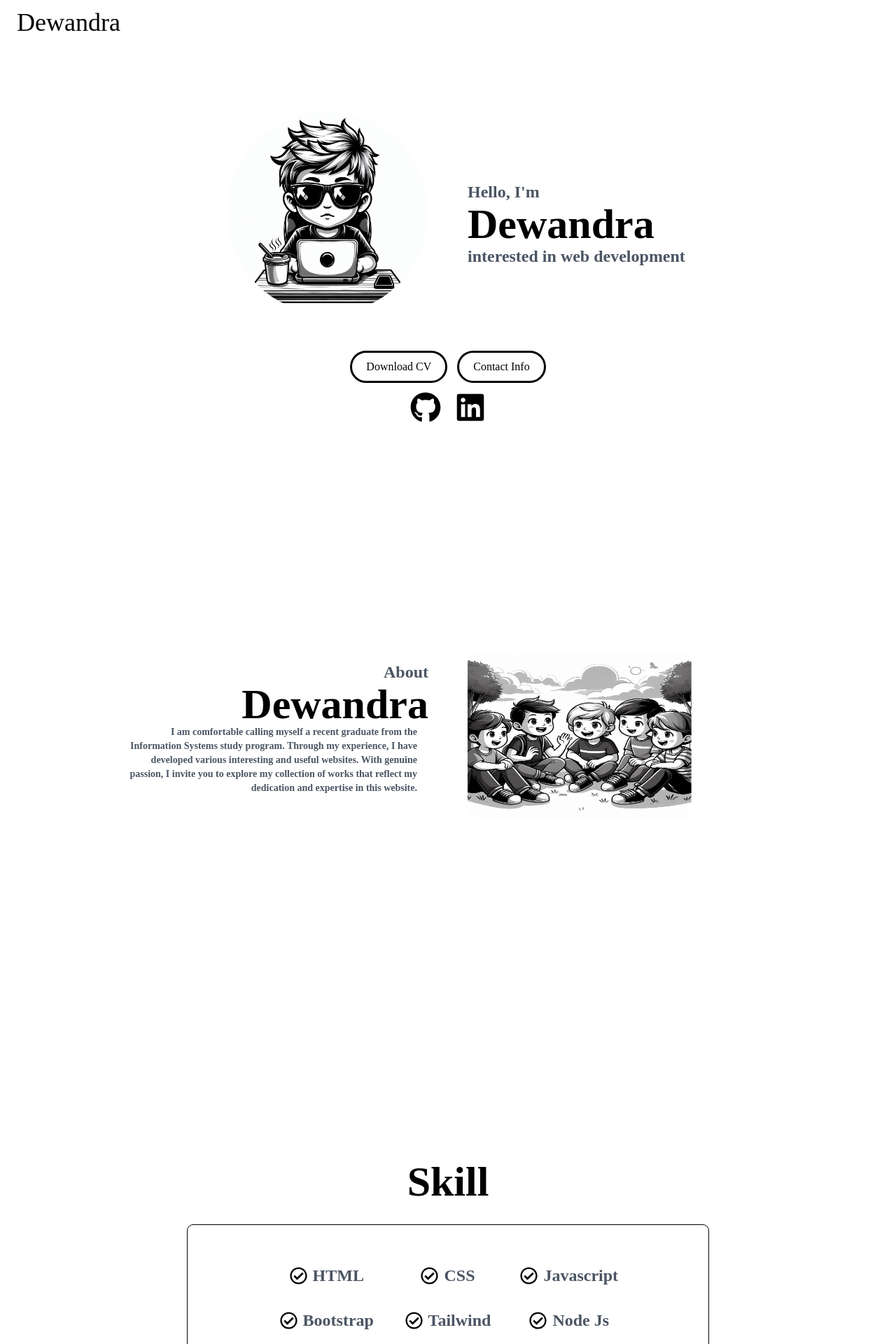
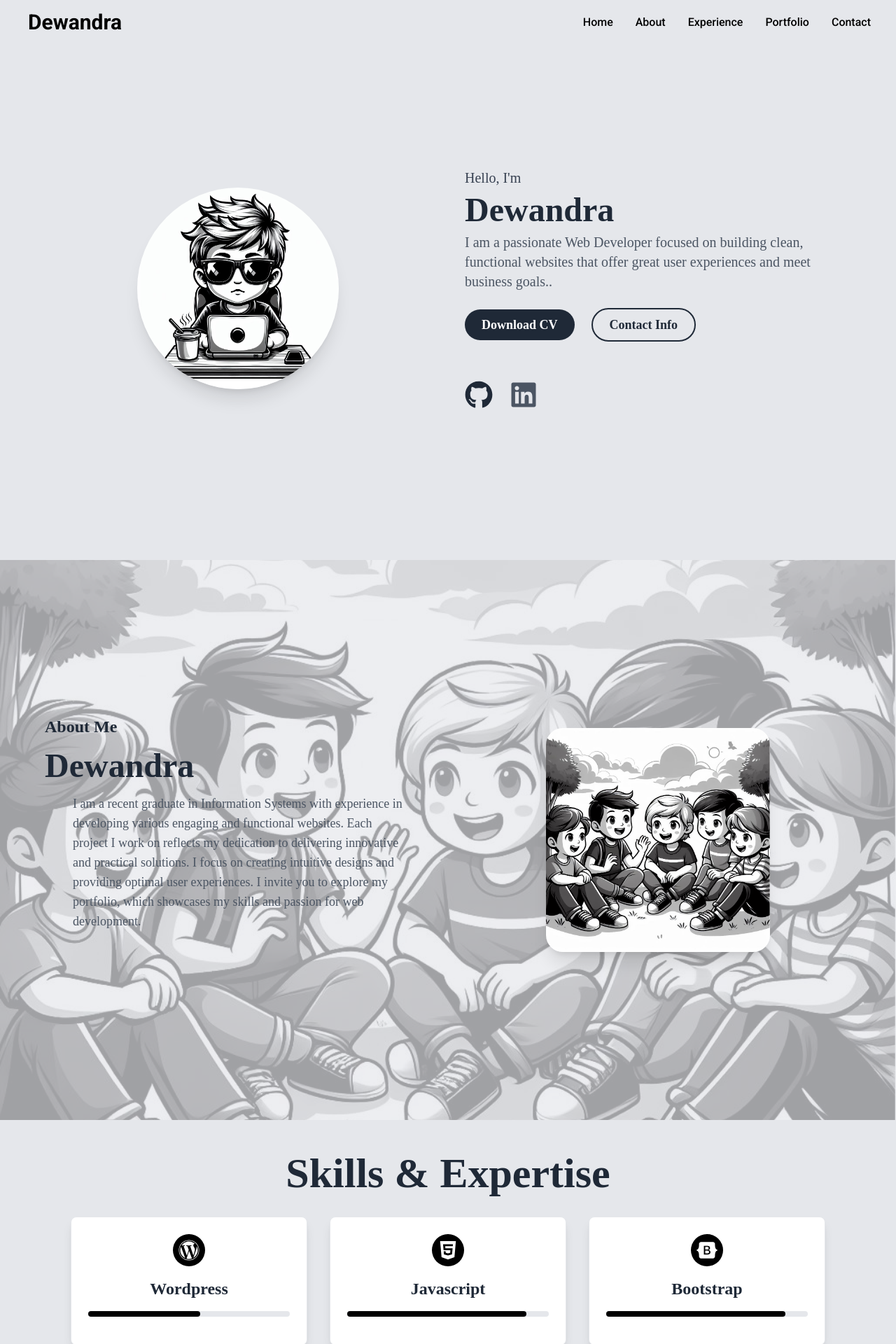
Before and after one commit to dewandra/webprobadi, a React (Vite) app: page / in a window 1280 px wide. Shown: the top 1920 px of the page at 70% size. Built offline with nearby package versions, Linux system fonts and the light colour scheme; a web font is replaced by a local one.

Commit message:
refreshing

```diff
--- a/src/App.css
+++ b/src/App.css
@@ -1,6 +1,15 @@
-.sticky-navbar {
-    position: fixed;
-    top: 0; /* Anda bisa menggunakan bottom: 0; jika ingin navbar di bagian bawah */
-    width: 100%;
-    z-index: 1000; /* Menentukan z-index agar navbar muncul di atas konten lain */
-  }
+@import url('https://fonts.googleapis.com/css2?family=Roboto:wght@300;400;500;700&display=swap');
+
+* {
+  margin: 0;
+  padding: 0;
+  box-sizing: border-box;
+}
+
+body {
+  font-family: 'Roboto', sans-serif;
+}
+
+.font-myFont {
+  font-family: 'Roboto', sans-serif;
+}
--- a/src/component/About.jsx
+++ b/src/component/About.jsx
@@ -1,36 +1,32 @@
 import React from "react";
-import { FaBug } from "react-icons/fa";
 import bg from "../assets/bg.png";
 
 const About = () => {
   return (
-    <>
-      <div className="h-screen flex justify-center items-center" id="about">
-        <div className="font-myFont md:grid grid-cols-2 gap-14">
-          {/* =========== INTRODUCTION =========== */}
-          <div className="text-center md:flex flex-col justify-center items-end">
-            <p className="text-xl md:text-2xl font-semibold text-gray-600">
-              About{" "}
-            </p>
-            <p className="text-4xl md:text-6xl font-semibold text-black">
-              Dewandra
-            </p>
-            <p className="text-sm font-semibold text-gray-600 px-4 md:text-right md:ml-10 md:pl-32">
-            I am comfortable calling myself a recent graduate from the Information Systems study program. Through my experience, I have developed various interesting and useful websites. With genuine passion, I invite you to explore my collection of works that reflect my dedication and expertise in this website.
+    <div
+      id="about"
+      className="relative h-screen flex justify-center items-center bg-gray-200"
+    >
+      <div className="absolute inset-0 bg-cover bg-center opacity-30" style={{ backgroundImage: `url(${bg})` }}></div>
+
+      <div className="font-myFont md:grid grid-cols-1 md:grid-cols-2 gap-12 p-4 md:p-16 z-10 relative">
+        <div className="text-center md:text-left flex flex-col justify-center items-center md:items-start">
+          <p className="text-xl md:text-2xl font-semibold text-gray-800 mb-4">About Me</p>
+          <h2 className="text-3xl md:text-5xl font-extrabold text-gray-800 mb-4">Dewandra</h2>
+          <p className="text-sm md:text-lg font-medium text-gray-600 px-4 md:px-10 mb-6 md:mb-12">
+          I am a recent graduate in Information Systems with experience in developing various engaging and functional websites. Each project I work on reflects my dedication to delivering innovative and practical solutions. I focus on creating intuitive designs and providing optimal user experiences. I invite you to explore my portfolio, which showcases my skills and passion for web development.
           </p>
         </div>
 
-          {/* =========== FOTO PROFILE =========== */}
-          <div className="flex justify-center items-center mt-6 md:justify-start">
+        <div className="flex justify-center items-center mt-6 md:mt-0">
           <img
             src={bg}
-              alt="gambar"
-              className="rounded-2xl w-52 h-36 md:w-80 md:h-60"
+            alt="Profile"
+            className="rounded-3xl w-52 h-52 md:w-80 md:h-80 shadow-xl transform transition duration-300 hover:scale-105"
           />
         </div>
       </div>
     </div>
-    </>
   );
 };
 
--- a/src/component/Experience.jsx
+++ b/src/component/Experience.jsx
@@ -1,25 +1,39 @@
 import React from "react";
-import { FaRegCheckCircle } from "react-icons/fa";
+import { FaReact, FaNodeJs, FaLaravel, FaWordpress, FaCss3Alt, FaHtml5, FaBootstrap, FaServer } from "react-icons/fa";
 import experienceData from "./experienceData";
 
 const Experience = () => {
   return (
     <div
-      className="flex flex-col justify-center items-center h-screen font-myFont"
+      className="flex flex-col justify-center items-center min-h-screen font-myFont bg-gray-200 py-10"
       id="experience"
     >
-      <p className="text-4xl md:text-6xl font-semibold text-black mb-8">
-        Skill
+      <p className="text-4xl md:text-6xl font-semibold text-gray-800 mb-8 text-center">
+        Skills & Expertise
       </p>
-      <div className="grid grid-cols-2 md:grid-cols-3 md:px-28 md:py-10 outline outline-offset-3 outline-1 rounded-lg">
+
+      <div className="grid grid-cols-1 sm:grid-cols-2 md:grid-cols-3 gap-8 px-4 md:px-20">
         {experienceData.map((i) => (
-          <div className="flex md:justify-center items-center gap-2 p-4" key={i.id}>
-            <span>
-              <FaRegCheckCircle size={25}/>
-            </span>
-            <p className="text-l md:text-2xl font-semibold text-gray-600">
-              {i.item}
-            </p>
+          <div
+            key={i.id}
+            className="group relative flex flex-col justify-center items-center p-6 bg-white border border-gray-200 rounded-lg shadow-lg transform transition duration-300 hover:scale-105 hover:shadow-xl hover:shadow-gray-500"
+          >
+            <div className="mb-4 p-2 bg-black text-white rounded-full">
+              {i.item === "React Js" && <FaReact size={30} />}
+              {i.item === "Node Js" && <FaNodeJs size={30} />}
+              {i.item === "Laravel" && <FaLaravel size={30} />}
+              {i.item === "Wordpress" && <FaWordpress size={30} />}
+              {i.item === "Javascript" && <FaHtml5 size={30} />}
+              {i.item === "Tailwind" && <FaCss3Alt size={30} />}
+              {i.item === "Bootstrap" && <FaBootstrap size={30} />}
+              {i.item === "Express Js" && <FaServer size={30} />}
+            </div>
+
+            <p className="text-xl md:text-2xl font-semibold text-gray-800 text-center mb-4">{i.item}</p>
+
+            <div className="w-full bg-gray-200 rounded-full h-2 mb-4">
+              <div className={`h-2 rounded-full ${getSkillProgress(i.item)}`}></div>
+            </div>
           </div>
         ))}
       </div>
@@ -27,4 +41,27 @@ const Experience = () => {
   );
 };
 
+const getSkillProgress = (skill) => {
+  switch (skill) {
+    case "Wordpress":
+      return "bg-black w-40";
+    case "Javascript":
+      return "bg-black w-64";
+    case "Bootstrap":
+      return "bg-black w-64";
+    case "Tailwind":
+      return "bg-black w-40";
+    case "Node Js":
+      return "bg-black w-64";
+    case "Express Js":
+      return "bg-black w-64";
+    case "React Js":
+      return "bg-black w-40";
+    case "Laravel":
+      return "bg-black w-72";
+    default:
+      return "bg-gray-400 w-50";
+  }
+};
+
 export default Experience;
--- a/src/component/Home.jsx
+++ b/src/component/Home.jsx
@@ -1,76 +1,65 @@
 import React from "react";
 import porfile from "../assets/porfile.png";
-import { Link } from "react-router-dom";
 import { FaLinkedin, FaGithub } from "react-icons/fa";
 
 const Home = () => {
   return (
-    <>
-      <div className="font-myFont mt-24 md:grid grid-cols-2 gap-14 md:mt-16" id="home">
-        {/* =========== FOTO PROFILE =========== */}
-        <div className="flex justify-center items-center mt-6 md:justify-end md:mt-24">
+    <div id="home" className="font-myFont bg-gray-200 py-10 min-h-screen flex justify-center items-center pt-16">
+      <div className="md:grid grid-cols-2 gap-12 px-6 md:px-16">
+        {/* PROFILE PICTURE */}
+        <div className="flex justify-center items-center mb-10 md:mb-0">
           <img
             src={porfile}
-            alt="gambar"
-            className="rounded-full w-48 h-52 md:w-72 md:h-72"
+            alt="Dewandra's profile"
+            className="rounded-full w-52 h-52 md:w-72 md:h-72 shadow-xl transform transition-transform duration-300 hover:scale-105"
           />
         </div>
 
-        {/* =========== INTRODUCTION =========== */}
-        <div className="text-center mt-4 md:flex flex-col justify-center items-start md:mt-32">
-          <p className="text-xl md:text-2xl font-semibold text-gray-600">
-            Hello, I'm
+        {/* INTRODUCTION */}
+        <div className="text-center md:text-left flex flex-col justify-center items-center md:items-start">
+          <p className="text-lg md:text-xl font-medium text-gray-700 mb-2">Hello, I'm</p>
+          <p className="text-3xl md:text-5xl font-extrabold text-gray-800 mb-2">Dewandra</p>
+          <p className="text-lg md:text-xl font-medium text-gray-600 mb-6">
+          I am a passionate Web Developer focused on building clean, functional websites that offer great user experiences and meet business goals..
           </p>
-          <p className="text-4xl md:text-6xl font-semibold text-black">
-            Dewandra
-          </p>
-          <p className="text-xl md:text-2xl font-semibold text-gray-600">
-            interested in web development
-          </p>
-        </div>
-      </div>
 
-      {/* =========== BUTTON DOWNLOAD CV & CONTACT INFO =========== */}
-      <div className="font-myFont mt-6 flex justify-center items-center gap-5 md:mt-14">
-        <button
-          type="button"
-          className="rounded-full py-1 md:py-2 px-3 md:px-5 outline hover:bg-black hover:text-white"
-        >
+          {/* BUTTONS */}
+          <div className="flex justify-center items-center gap-6 mb-8">
             <a
               href="https://drive.google.com/file/d/1kAlY8Pi72Zh9S1bkqeR09PbwuPhc5Apd/view?usp=sharing"
               target="_blank"
+              className="rounded-full py-2 px-6 bg-gray-800 text-white font-semibold text-lg transform transition duration-300 hover:bg-gray-600 hover:scale-105"
             >
               Download CV
             </a>
-        </button>
-        <button
-          type="button"
-          className="rounded-full py-1 md:py-2 px-3 md:px-5 outline hover:bg-black hover:text-white"
+            <a
+              href="#contact"
+              className="rounded-full py-2 px-6 border-2 border-gray-800 text-gray-800 font-semibold text-lg transform transition duration-300 hover:bg-gray-800 hover:text-white hover:scale-105"
             >
-          <a href="#contact">Contact Info</a>
-        </button>
+              Contact Info
+            </a>
           </div>
 
-      {/* =========== BUTTON GITHUB & LINKEDIN =========== */}
-      <div className="font-myFont mt-6 mb-5 flex justify-center items-center gap-5 md:mt-4 md:mb-9">
-        <button type="button" className="hover:scale-75 duration-200">
-          <span>
-            <a href="https://github.com/dewandra" target="_blank">
-              {" "}
-              <FaGithub size={30} className="md:size-11" />{" "}
+          {/* SOCIAL LINKS */}
+          <div className="flex justify-center items-center gap-6 mt-6">
+            <a
+              href="https://github.com/dewandra"
+              target="_blank"
+              className="hover:scale-110 duration-200 transform"
+            >
+              <FaGithub size={40} className="text-gray-800 hover:text-black transition-colors duration-300" />
             </a>
-          </span>
-        </button>
-        <button type="button" className="hover:scale-75 duration-200">
-          <span>
-            <a href="www.linkedin.com/in/dewandrarb" target="_blank">
-              {" "}
-              <FaLinkedin size={30} className="md:size-11" />
+            <a
+              href="https://www.linkedin.com/in/dewandrarb"
+              target="_blank"
+              className="hover:scale-110 duration-200 transform"
+            >
+              <FaLinkedin size={40} className="text-gray-600 hover:text-black transition-colors duration-300" />
             </a>
-          </span>
-        </button>
           </div>
-    </>
+        </div>
+      </div>
+    </div>
   );
 };
 
--- a/src/component/Navbar.jsx
+++ b/src/component/Navbar.jsx
@@ -1,38 +1,17 @@
 import React, { useState, useEffect } from "react";
 import { FaBars, FaTimes } from "react-icons/fa";
-import { Link } from "react-router-dom";
 
 const Navbar = () => {
   const items = [
-    {
-      id: 1,
-      item: "home",
-      link: "#home",
-    },
-    {
-      id: 2,
-      item: "about",
-      link: "#about",
-    },
-    {
-      id: 3,
-      item: "experience",
-      link: "#experience",
-    },
-    {
-      id: 4,
-      item: "portofolio",
-      link: "#portofolio",
-    },
-    {
-      id: 5,
-      item: "contact",
-      link: "#contact",
-    },
+    { id: 1, item: "Home", link: "#home" },
+    { id: 2, item: "About", link: "#about" },
+    { id: 3, item: "Experience", link: "#experience" },
+    { id: 4, item: "Portfolio", link: "#portfolio" },
+    { id: 5, item: "Contact", link: "#contact" },
   ];
 
-  const [nav, setNav] = useState(false);
-  const [isSticky, setIsSticky] = useState(false);
+  const [nav, setNav] = useState(false); // Controls mobile menu visibility
+  const [isSticky, setIsSticky] = useState(false); // Sticky navbar effect
 
   useEffect(() => {
     const handleScroll = () => {
@@ -52,43 +31,55 @@ const Navbar = () => {
 
   return (
     <div
-      className={`flex justify-between items-center w-full h-16 text-white font-myFont ${
-        isSticky ? "sticky-navbar bg-black text-white" : "sticky-navbar"
+      className={`flex justify-between items-center w-full h-16 fixed top-0 left-0 right-0 transition-all ease-in-out duration-300 z-30 px-4 ${
+        isSticky ? "bg-gray-800 text-white shadow-lg" : "bg-transparent text-gray-800"
       }`}
     >
-      {/* ========= LOGO ========= */}
-      <div>
-        <h1 className={`text-2xl md:text-4xl ml-6 capitalize ${isSticky ? "text-white" : "text-black"}`}>dewandra</h1>
+      {/* Logo */}
+      <div className="ml-6">
+        <h1
+          className={`text-3xl font-semibold capitalize transition-all duration-300 ${
+            isSticky ? "text-white" : "text-black"
+          }`}
+        >
+          Dewandra
+        </h1>
       </div>
 
-      {/* ========= MENU ========= */}
-      <ul className="md:flex hidden text-white">
+      {/* Desktop Menu */}
+      <ul className={`md:flex hidden space-x-8 mr-5 ${isSticky ? "text-white" : "text-black"}`}>
         {items.map((i) => (
           <li
             key={i.id}
-            className="px-4 capitalize font-medium text-white hover:scale-75 duration-300 cursor-pointer"
+            className={`capitalize font-medium hover:text-gray-400 cursor-pointer transition duration-300 ${
+              i.item === "Contact" ? "mr-8" : ""
+            }`}
           >
             <a href={i.link}>{i.item}</a>
           </li>
         ))}
       </ul>
 
-      {/* ========= BUTTON MENU ========= */}
+      {/* Mobile Menu Button */}
       <div
-        onClick={() => setNav(!nav)}
-        className="cursor-pointer z-10 pr-4 hover:scale-75 duration-200 md:hidden"
+        onClick={() => setNav(!nav)} // Toggle the nav state on click
+        className="cursor-pointer text-white pr-4 hover:text-gray-400 duration-200 md:hidden z-40"
       >
-        {nav ? <FaTimes size={30} /> : <FaBars size={30} />}
+        {nav ? (
+          <FaTimes size={30} /> // Show the close icon when the menu is open
+        ) : (
+          <FaBars size={30} className={isSticky ? "text-white" : "text-black"} /> // Corrected className
+        )}
       </div>
 
-      {/* ========= MOBILE MENU ========= */}
+      {/* Mobile Menu */}
       {nav && (
-        <ul className="flex flex-col justify-center items-center absolute top-0 left-0 w-full h-screen bg-gradient-to-b from-black to-gray-500 ">
+        <ul className="flex flex-col justify-center items-center absolute top-0 left-0 w-full h-screen bg-gray-800 text-white space-y-8 pt-16 z-30">
           {items.map((i) => (
             <li
-            key={i.id}
-            className={`px-4 capitalize font-medium ${isSticky ? "text-white" : "text-black"} hover:scale-75 duration-300 cursor-pointer`}
-          >
+              key={i.id}
+              className="text-2xl capitalize font-medium transition duration-300 hover:text-gray-400 cursor-pointer"
+            >
               <a href={i.link}>{i.item}</a>
             </li>
           ))}
--- a/src/component/experienceData.js
+++ b/src/component/experienceData.js
@@ -1,11 +1,7 @@
 const experienceData = [
     {
       id: 1,
-      item: "HTML",
-    },
-    {
-      id: 2,
-      item: "CSS",
+      item: "Wordpress",
     },
     {
       id: 3,
--- a/src/component/portofolioData.js
+++ b/src/component/portofolioData.js
@@ -4,35 +4,50 @@ const portfolioData = [
      url: "https://www.youtube.com/embed/L_ZQ7s7lVlI?si=lxLuBVCgN0RUCler",
      title: "E-Commerce - Laravel",
    },
-      {
+   {
      id: 2,
-     url: "https://www.youtube.com/embed/lmWDygleIUU?si=ShP3rUnDvnB9hkS7",
-     title: "Community Web - Laravel",
+     url: "https://www.youtube.com/embed/M4jjyOXuv7g?si=VmRsBgjBuzhJBxca",
+     title: "Frontend Persuratan Digital - React Js" ,
    },
    {
      id: 3,
-     url: "https://www.youtube.com/embed/M4jjyOXuv7g?si=VmRsBgjBuzhJBxca",
-     title: "Persuratan Digital - React Js & Express Js" ,
+     url: "https://www.youtube.com/embed/4qoOxpabebs?si=r3AD4bydAPlSZS6a",
+     title: "Backend Persuratan Digital - Express Js" ,
    },
    {
      id: 4,
      url: "https://www.youtube.com/embed/blakrdTaCdw?si=sXDdoUpAb-4gT6vj",
-     title: "Bakorwil III Malang - React Js & Express Js",
+     title: "Frontend Bakorwil III Malang - React Js",
    },
    {
-      id: 5,
-     url: "https://www.youtube.com/embed/FewK06BAWCU?si=MOrbJCHhuBMWKMYu",
-     title: "Laravel Rental Mobil",
+     id: 5,
+     url: "https://www.youtube.com/embed/52rx2pRmB60?si=ChtKbJuyFuRha9ns",
+     title: "Backend Bakorwil III Malang - Express Js",
    },
    {
       id: 6,
-     url: "https://www.youtube.com/embed/zKJ-cAo7uhQ?si=3HyFeBLDOMkG1LNt",
-     title: "Laravel dashboard website dbnews",
+     url: "https://www.youtube.com/embed/FewK06BAWCU?si=MOrbJCHhuBMWKMYu",
+     title: "Rental Mobil - Larave;",
    },
    {
       id: 7,
+     url: "https://www.youtube.com/embed/zKJ-cAo7uhQ?si=3HyFeBLDOMkG1LNt",
+     title: "fullstack dasboard dbnews - Laravel",
+   },
+   {
+      id: 8,
      url: "https://www.youtube.com/embed/qgxclUn250o?si=wcaweJk_15nOs2q0",
-     title: "Laravel POS APP",
+     title: "POS - Laravel",
+   },
+   {
+      id: 9,
+     url: "https://www.youtube.com/embed/A7nGfrfz1_8?si=ptM_3sHRS_iFHrTH",
+     title: "E Learning - Wordpress",
+   },
+   {
+      id: 10,
+     url: "https://www.youtube.com/embed/o_2NAzXi4Bc?si=SL5hL3Y6VfmwoFCH",
+     title: "E Commerce - Wordpress",
    },
 ];
 
```
Also changed, not shown: src/component/Portofolio.jsx (+10 -16 lines). Lines whose indentation alone changed are shown as unchanged.
